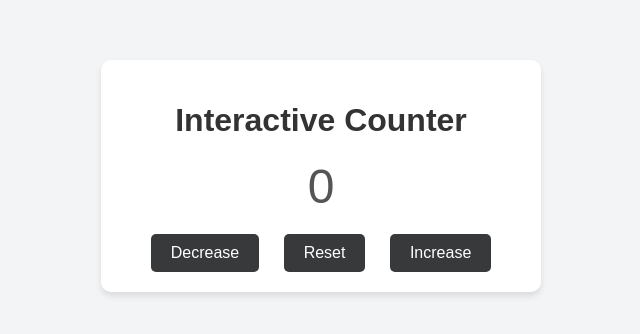
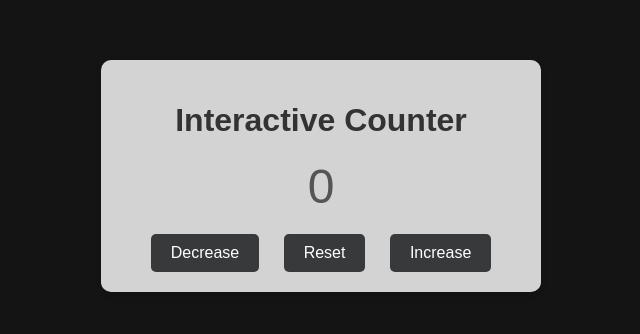
Before and after one commit to iamdaniel17/GITHUB1, a plain HTML site: page index.html in a window 1280 px wide. Shown: the part 224-558 px from the top of the page, without its empty margins (319-959 px from the left). Drawn offline with Linux system fonts and the light colour scheme.

Commit message:
InterativeCounter

```diff
--- a/style.css
+++ b/style.css
@@ -1,6 +1,6 @@
 body {
     font-family: Arial, sans-serif;
-    background-color: #f3f4f6;
+    background-color: #141414;
     margin: 0;
     display: flex;
     justify-content: center;
@@ -10,7 +10,7 @@ body {
 
   .container {
     text-align: center;
-    background: white;
+    background: rgb(211, 211, 211);
     padding: 20px 40px;
     border-radius: 10px;
     box-shadow: 0 4px 6px rgba(0, 0, 0, 0.1);
```
